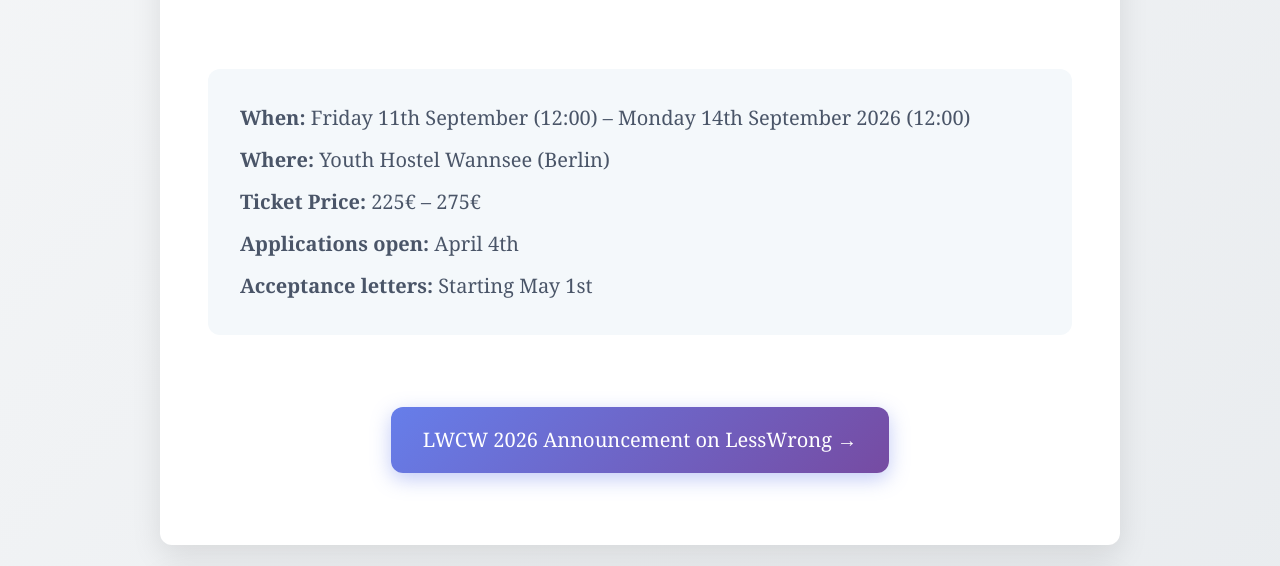
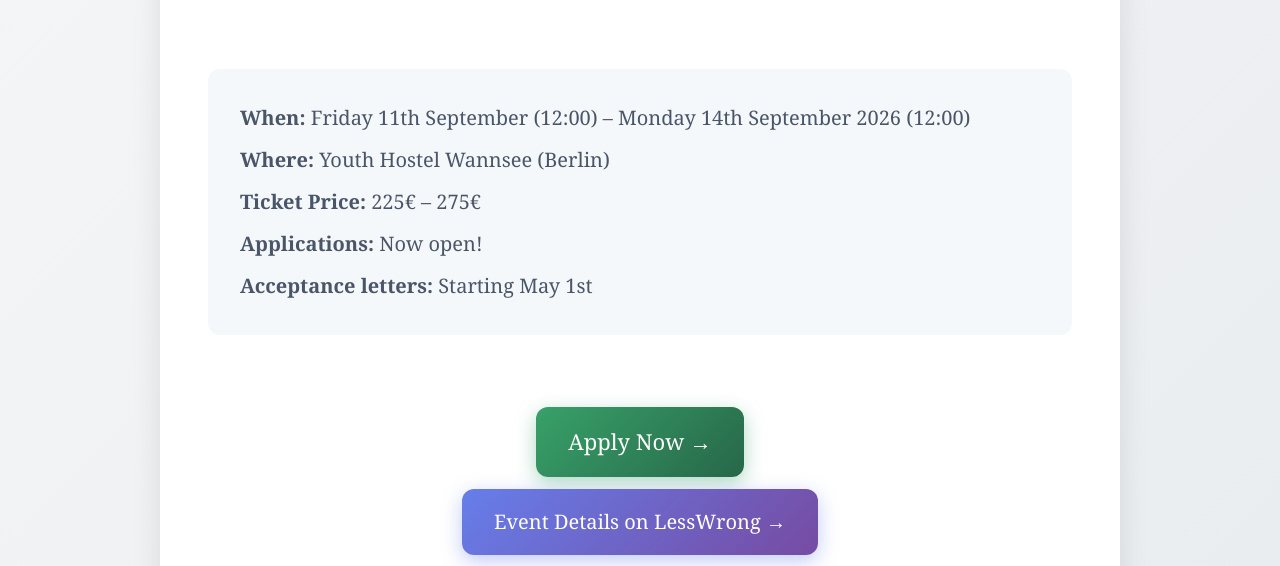
Before and after one commit to LWCW-Europe/lwcw.org, a website: page index.html in a window 1280 px wide. Shown: the part 991-1557 px from the top of the page. Drawn offline with Linux system fonts and the light colour scheme.

Commit message:
feat: open applications, add apply button

```diff
--- a/index.html
+++ b/index.html
@@ -46,19 +46,27 @@
           </li>
           <li><strong>Where:</strong> Youth Hostel Wannsee (Berlin)</li>
           <li><strong>Ticket Price:</strong> 225€ – 275€</li>
-          <li><strong>Applications open:</strong> April 4th</li>
+          <li><strong>Applications:</strong> Now open!</li>
           <li><strong>Acceptance letters:</strong> Starting May 1st</li>
         </ul>
       </div>
 
       <div class="actions">
         <a
+          href="https://forms.base.lwcw.org/lwcw2026-application"
+          target="_blank"
+          rel="noopener noreferrer"
+          class="button primary"
+        >
+          Apply Now →
+        </a>
+        <a
           href="https://www.lesswrong.com/events/iqkaNDmhqpoZWNpXs/lesswrong-community-weekend-2026"
           target="_blank"
           rel="noopener noreferrer"
           class="button"
         >
-          LWCW 2026 Announcement on LessWrong →
+          Event Details on LessWrong →
         </a>
       </div>
     </main>
--- a/style.css
+++ b/style.css
@@ -106,6 +106,10 @@
 
 .actions {
   text-align: center;
+  display: flex;
+  flex-direction: column;
+  align-items: center;
+  gap: 12px;
 }
 
 a.button {
@@ -123,6 +127,16 @@
 a.button:hover {
   transform: translateY(-2px);
   box-shadow: 0 8px 25px rgba(102, 126, 234, 0.6);
+}
+
+a.button.primary {
+  background: linear-gradient(135deg, #38a169 0%, #276749 100%);
+  box-shadow: 0 6px 20px rgba(56, 161, 105, 0.4);
+  font-size: 1.1rem;
+}
+
+a.button.primary:hover {
+  box-shadow: 0 8px 25px rgba(56, 161, 105, 0.6);
 }
 
 footer {
```
